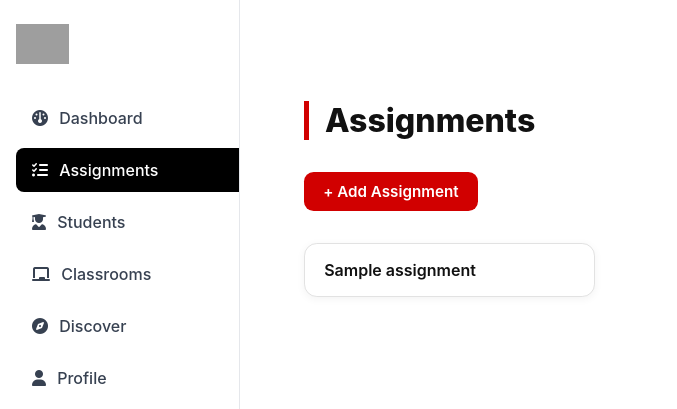
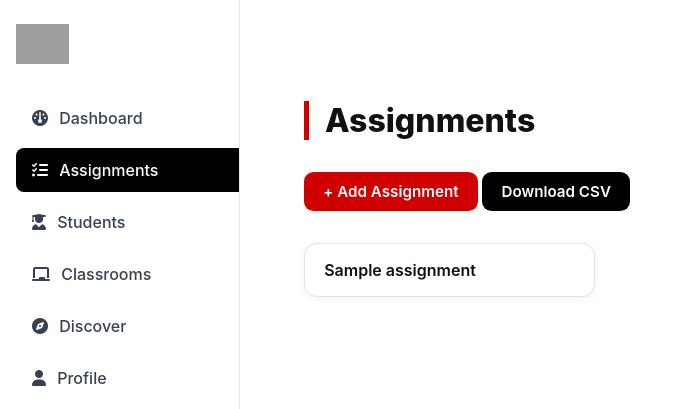
Before and after one commit to zainnalthamer/Beacon, a Django app: page /assignments/ in a window 1280 px wide. Shown: the top 409 px of the page, without its empty margins (0-677 px from the left). Run offline with Django 5.2, Linux system fonts and the light colour scheme; a user stored in the database is signed in; tables that the repository leaves empty hold one stand-in row (values such as "Sample post"); grey boxes are pictures that could not be loaded.

Commit message:
csv file

```diff
--- a/main_app/templates/assignments/assignment_list.html
+++ b/main_app/templates/assignments/assignment_list.html
@@ -34,6 +34,26 @@
 
     .add-btn:hover {
       background: #bb0000;
+      transform: translateY(-1px);
+    }
+
+    .download-btn {
+      display: inline-block;
+      background: #000000ff;
+      color: #ffffff;
+      font-weight: 600;
+      padding: 0.6rem 1.2rem;
+      border: none;
+      border-radius: 0.6rem;
+      cursor: pointer;
+      text-decoration: none;
+      font-size: 0.95rem;
+      transition: background 0.2s ease, transform 0.15s ease;
+      margin-bottom: 2rem;
+    }
+
+    .download-btn:hover {
+      background: #000000ff;
       transform: translateY(-1px);
     }
 
@@ -76,6 +96,7 @@
   <div class="page">
     <h1>Assignments</h1>
     <a href="{% url 'add_assignment' %}" class="add-btn">+ Add Assignment</a>
+    <a href="{% url 'export_students_submissions_csv' %}" class="download-btn">Download CSV</a>
 
     <ul class="assignment-list">
       {% for assignment in assignments %}
--- a/main_app/templates/instructors/instructor_dashboard.html
+++ b/main_app/templates/instructors/instructor_dashboard.html
@@ -133,7 +133,7 @@
   </style>
 
   <div class="dashboard">
-    <h1>Instructor Dashboard</h1>
+    {% comment %} <h1>Instructor Dashboard</h1> {% endcomment %}
 
     <h2>Quick Stats</h2>
     <div class="stats-grid">
--- a/main_app/urls.py
+++ b/main_app/urls.py
@@ -4,7 +4,7 @@ from .views import (dashboard, instructor_dashboard, CustomLoginView,
                     assignment_list, add_assignment, assignment_detail, edit_assignment, delete_assignment,
                     submit_assignment, submission_detail,
                     classroom_list, add_classroom, delete_classroom, manage_classroom_students, add_student_to_classroom, remove_student_from_classroom,
-                    discover_projects, delete_submission, profile, edit_profile, instructor_student_profile
+                    discover_projects, delete_submission, profile, edit_profile, instructor_student_profile, export_students_submissions_csv
                     )
 from django.conf import settings
 from django.conf.urls.static import static
@@ -43,6 +43,7 @@ urlpatterns = [
    path('assignments/<int:pk>/submit/', submit_assignment, name='submit_assignment'),
    path('submissions/<int:pk>/delete/', delete_submission, name='delete_submission'),
    path('students/<int:pk>/profile/', instructor_student_profile, name='instructor_student_profile'),
+   path('students/export/csv/', export_students_submissions_csv, name='export_students_submissions_csv'),
 ]
 
 if settings.DEBUG:
--- a/main_app/views.py
+++ b/main_app/views.py
@@ -331,3 +331,41 @@ def instructor_student_profile(request, pk):
         'submitted_homeworks': submitted_homeworks,
         'submitted_projects': submitted_projects,
     })
+
+import csv
+from django.http import HttpResponse
+@login_required
+@user_passes_test(is_instructor)
+def export_students_submissions_csv(request):
+    students = User.objects.filter(role=User.Role.STUDENT)
+    submissions = Submission.objects.select_related('student', 'assignment')
+
+    response = HttpResponse(content_type='text/csv')
+    response['Content-Disposition'] = 'attachment; filename="students_submissions.csv"'
+
+    writer = csv.writer(response)
+    writer.writerow([
+        'Student Name', 'Class Name', 'Assignment Name', 'GitHub Repo', 'Live Repo', 'Win', 'Challenge', 'Assistance'
+    ])
+
+    for student in students:
+        student_submissions = submissions.filter(student=student)
+        if student_submissions.exists():
+            for sub in student_submissions:
+                writer.writerow([
+                    f"{student.first_name} {student.last_name}",
+                    student.classroom.name,
+                    sub.assignment.title,
+                    sub.repo_url,
+                    sub.live_url,
+                    sub.win,
+                    sub.challenge,
+                    sub.assistance
+                ])
+        else:
+            writer.writerow([
+                f"{student.first_name} {student.last_name}",
+                student.classroom.name,
+                '', '', '', '', '', ''
+            ])
+    return response
```
